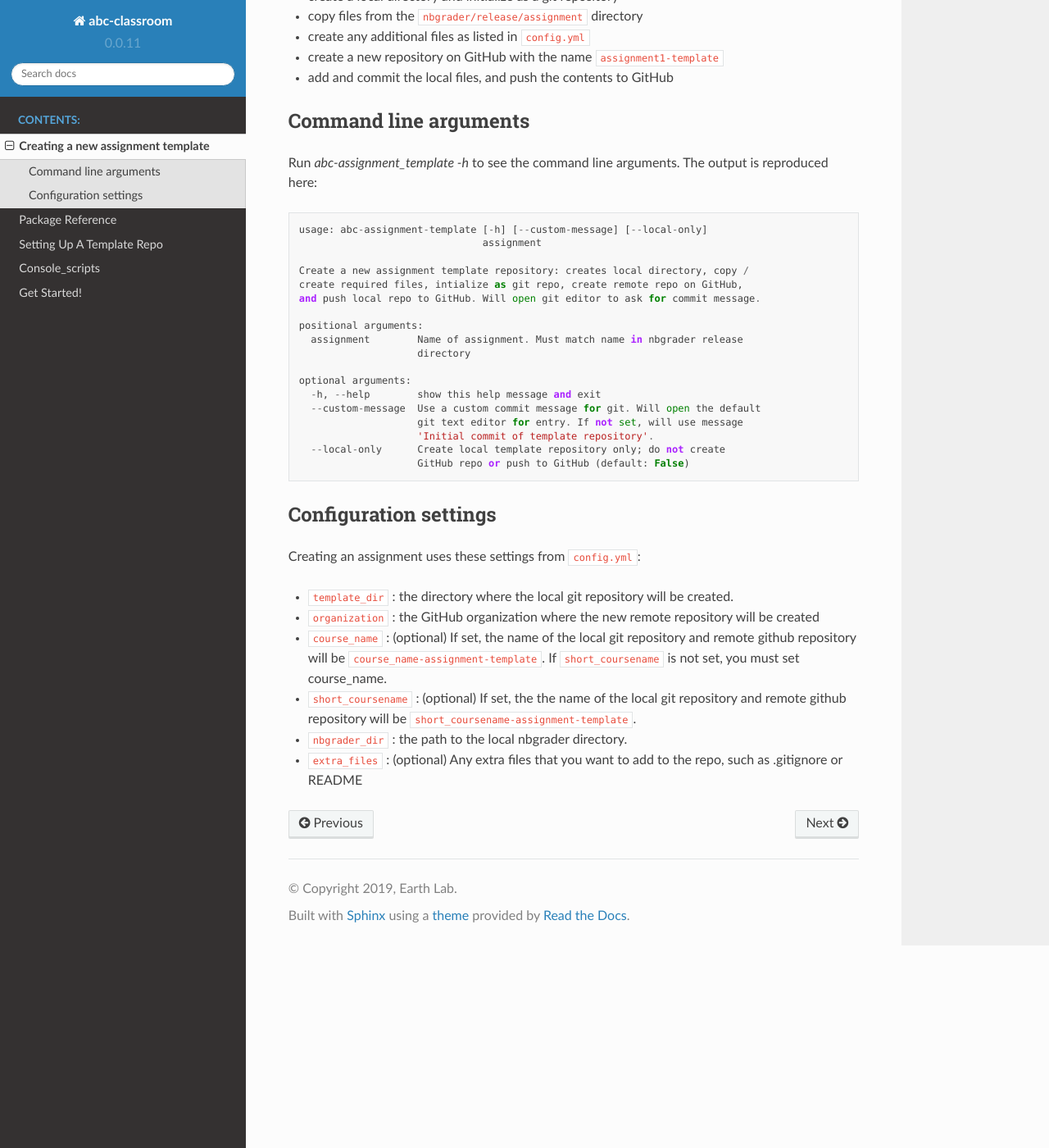
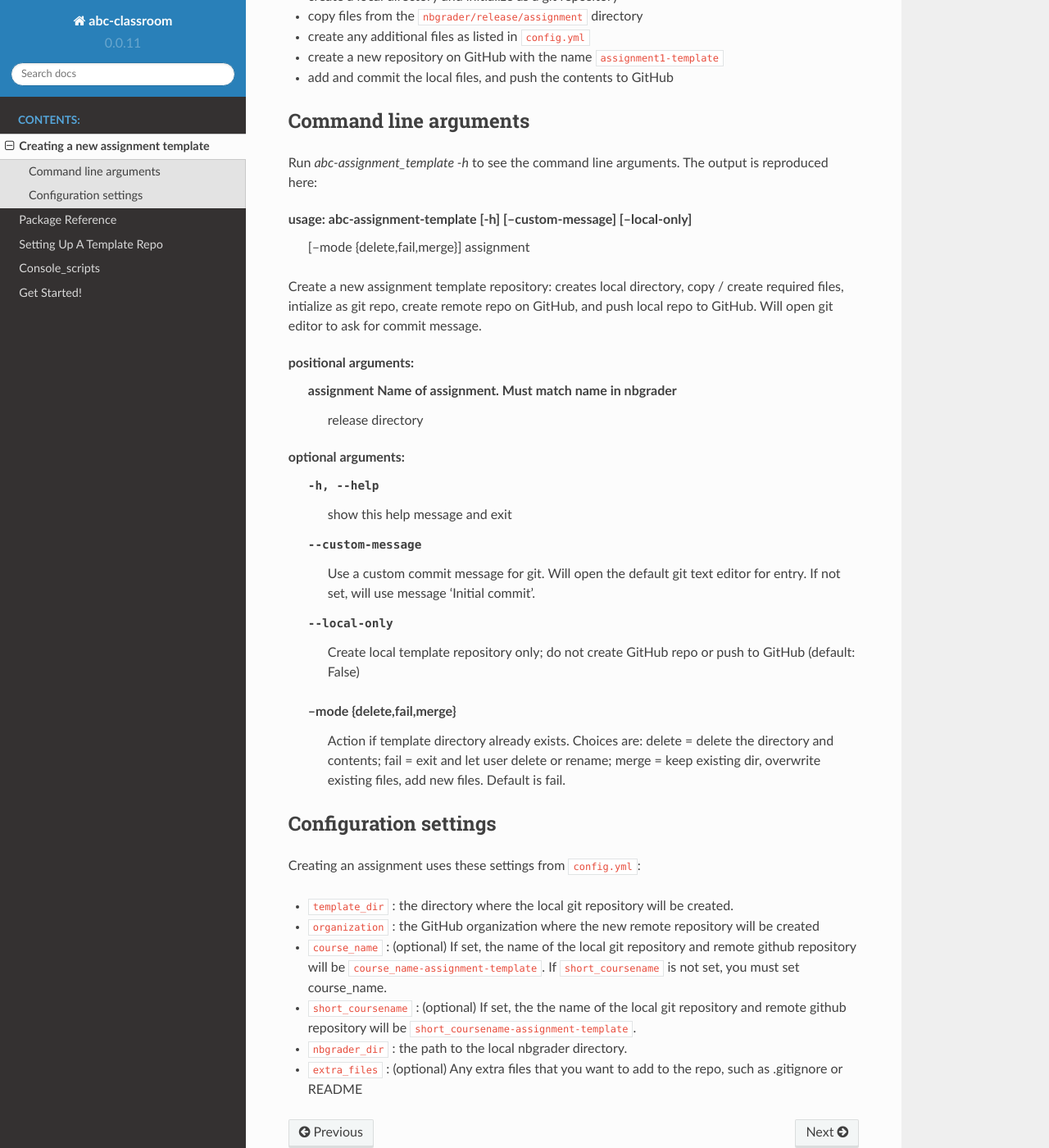
Before and after one commit to earthlab/abc-classroom, a Sphinx documentation site: the page built from docs/new_assignment.rst, in a window 1280 px wide and 1400 px high, scrolled down 411 px. Shown: the whole window at 82% size. Built offline with Sphinx 7.4.7 and the Read the Docs theme 2.0.0, drawn with Linux system fonts in a browser that asks for light colours.

Commit message:
update docs and sample config

```diff
--- a/docs/new_assignment.rst
+++ b/docs/new_assignment.rst
@@ -24,24 +24,31 @@ Command line arguments
 Run `abc-assignment_template -h` to see the command line arguments. The output
 is reproduced here::
 
-  usage: abc-assignment-template [-h] [--custom-message] [--local-only]
-                                 assignment
+usage: abc-assignment-template [-h] [--custom-message] [--local-only]
+                               [--mode {delete,fail,merge}]
+                               assignment
 
-  Create a new assignment template repository: creates local directory, copy /
-  create required files, intialize as git repo, create remote repo on GitHub,
-  and push local repo to GitHub. Will open git editor to ask for commit message.
+Create a new assignment template repository: creates local directory, copy /
+create required files, intialize as git repo, create remote repo on GitHub,
+and push local repo to GitHub. Will open git editor to ask for commit message.
 
-  positional arguments:
-    assignment        Name of assignment. Must match name in nbgrader release
-                      directory
+positional arguments:
+  assignment            Name of assignment. Must match name in nbgrader
+                        release directory
 
-  optional arguments:
-    -h, --help        show this help message and exit
-    --custom-message  Use a custom commit message for git. Will open the default
-                      git text editor for entry. If not set, will use message
-                      'Initial commit of template repository'.
-    --local-only      Create local template repository only; do not create
-                      GitHub repo or push to GitHub (default: False)
+optional arguments:
+  -h, --help            show this help message and exit
+  --custom-message      Use a custom commit message for git. Will open the
+                        default git text editor for entry. If not set, will
+                        use message 'Initial commit'.
+  --local-only          Create local template repository only; do not create
+                        GitHub repo or push to GitHub (default: False)
+  --mode {delete,fail,merge}
+                        Action if template directory already exists. Choices
+                        are: delete = delete the directory and contents; fail
+                        = exit and let user delete or rename; merge = keep
+                        existing dir, overwrite existing files, add new files.
+                        Default is fail.
 
 
 Configuration settings
--- a/sample_config.yml
+++ b/sample_config.yml
@@ -15,6 +15,10 @@ course_directory: /Users/me/awesome-course
 # https://github.com/<organization>/<short_classname>-template
 # https://github.com/<organization>/<short_classname>-<studentName>
 course_name: earth-analytics-bootcamp
+
+# Absolute path to the course directory. If you ran abc-quickstart, this was
+# set up for you
+course_directory: /Users/karen/awesome-course
 
 # (Optional) Short name for course. If set, this gets used to prepend
 # the repositories instead of the full course_name, just to make
```
